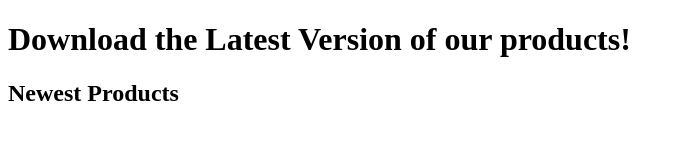
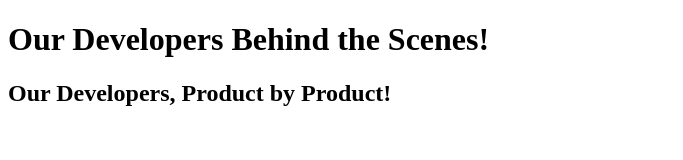
Before and after one commit to scimathsolvers/developers, a plain HTML site: page index.html in a window 1280 px wide. Shown: the whole page, without its empty margins (0-683 px from the left). Drawn offline with Linux system fonts and the light colour scheme.

Commit message:
Update header and section titles in index.html

```diff
--- a/index.html
+++ b/index.html
@@ -4,9 +4,9 @@
     <link rel="stylesheet" href="/style/index.css">
   </head>
   <body>
-    <h1 class="DownloadsHeader">Download the Latest Version of our products!</h1>
-    <section id="chlog">
-      <h2>Newest Products</h2>
+    <h1 class="PageHeader">Our Developers Behind the Scenes!</h1>
+    <section id="Developers">
+      <h2>Our Developers, Product by Product!</h2>
     </section>
   </body>
 </html>
```
